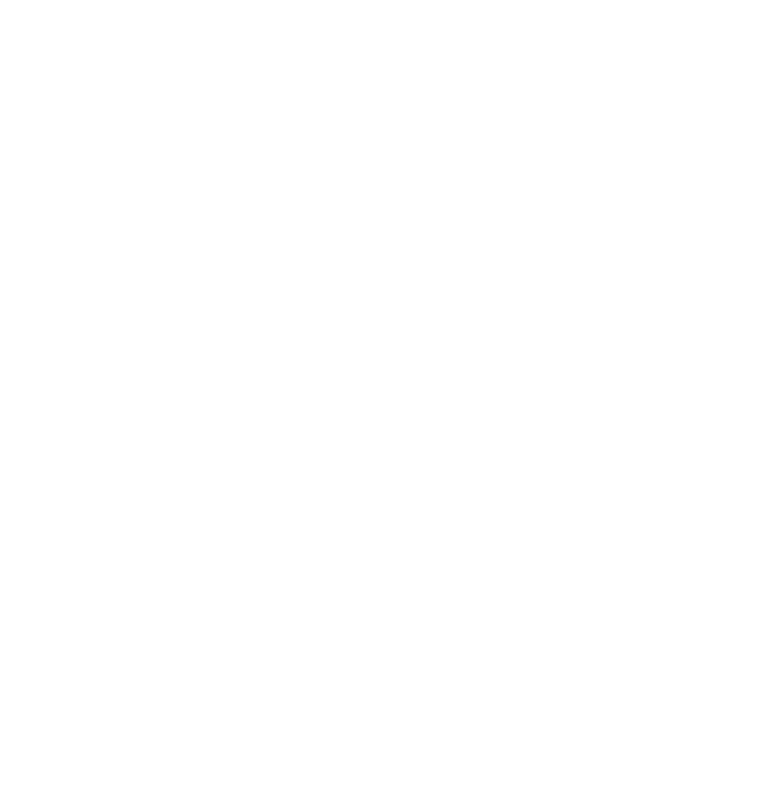
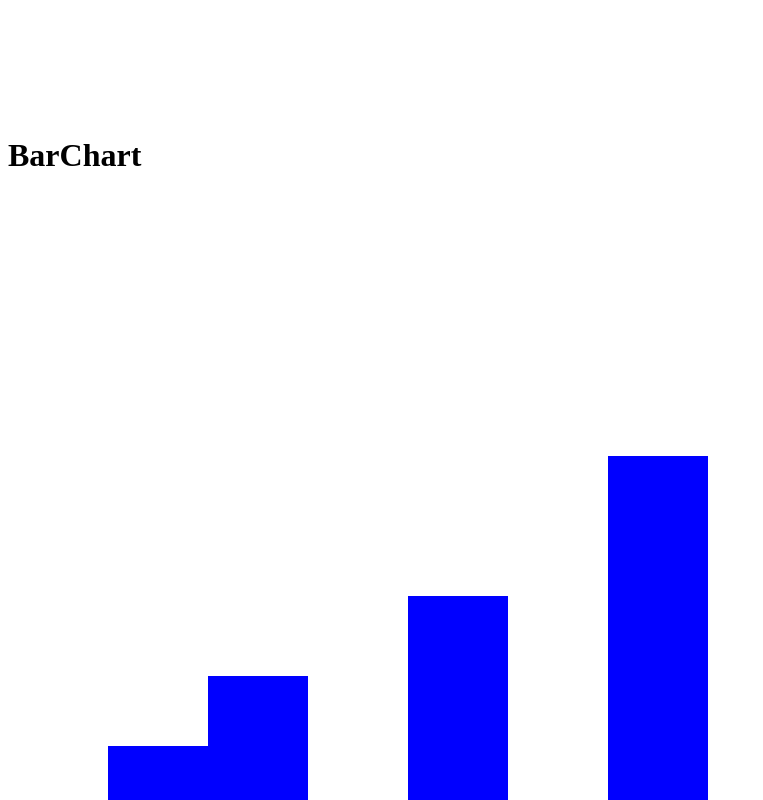
Before and after one commit to justman00/d3-practice, a React (Create React App) app: page /messages in a window 1280 px wide. Shown: the part 580-1380 px from the top of the page, without its empty margins (0-763 px from the left). Before the commit the page ends 800 px from the top, so only its background shows below. Built offline with nearby package versions, Linux system fonts and the light colour scheme.

Commit message:
made a basic bar chart

```diff
--- /dev/null
+++ b/src/components/BarChart.js
@@ -0,0 +1,40 @@
+import React from 'react'
+import * as d3 from 'd3'
+
+const data = [100, 250, 320, 50, 400, 140, 540]
+
+function BarChart() {
+  const [els, setEls] = React.useState([])
+  const height = 800
+  const xWidth = 100
+
+  React.useEffect(() => {
+    const res = data.map((el, i) => ({
+      x: i * xWidth,
+      y: height - el,
+      height: el,
+      fill: 'blue'
+    }))
+
+    setEls(res)
+  }, [data.length])
+
+  return (
+    <div>
+      <h1>BarChart</h1>
+      <svg width={'100%'} height={height}>
+        {els.map(d => (
+          <rect
+            width={xWidth}
+            x={d.x}
+            y={d.y}
+            height={d.height}
+            fill={d.fill}
+          />
+        ))}
+      </svg>
+    </div>
+  )
+}
+
+export default BarChart
--- a/src/components/PieChart.js
+++ b/src/components/PieChart.js
@@ -2,6 +2,7 @@
 import { Link } from 'react-router-dom'
 import * as d3 from 'd3'
 import Slice from './Slice'
+import BarChart from './BarChart'
 
 const data = [
   {
@@ -79,6 +80,7 @@
           <Slice pie={pie} />
         </g>
       </svg>
+      <BarChart />
     </div>
   )
 }
```
